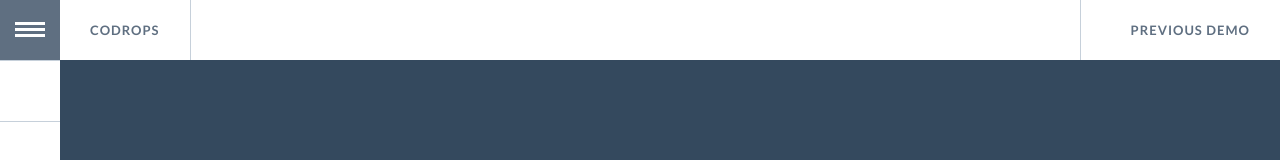
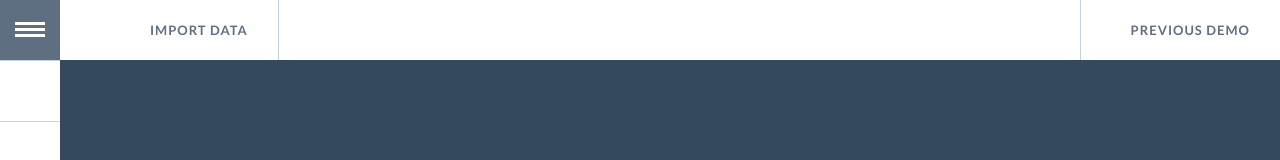
Before and after one commit to imanavaz/Project_8, a plain HTML site: page iDIGit/iDIGit/index.html in a window 1280 px wide. Shown: the top 160 px of the page. Drawn offline with Linux system fonts and the light colour scheme; a web font is replaced by a local one.

Commit message:
minor changes

```diff
--- a/iDIGit/iDIGit/index.html
+++ b/iDIGit/iDIGit/index.html
@@ -51,7 +51,7 @@
                     </div><!-- /gn-scroller -->
                 </nav>
             </li>
-            <li><a href="http://tympanus.net/codrops">Codrops</a></li>
+            <li><a class="gn-icon gn-icon-article">Import data</a></li>
             <li><a class="codrops-icon codrops-icon-prev" href="http://tympanus.net/Development/HeaderEffects/"><span>Previous Demo</span></a></li>
 
         </ul>
```
